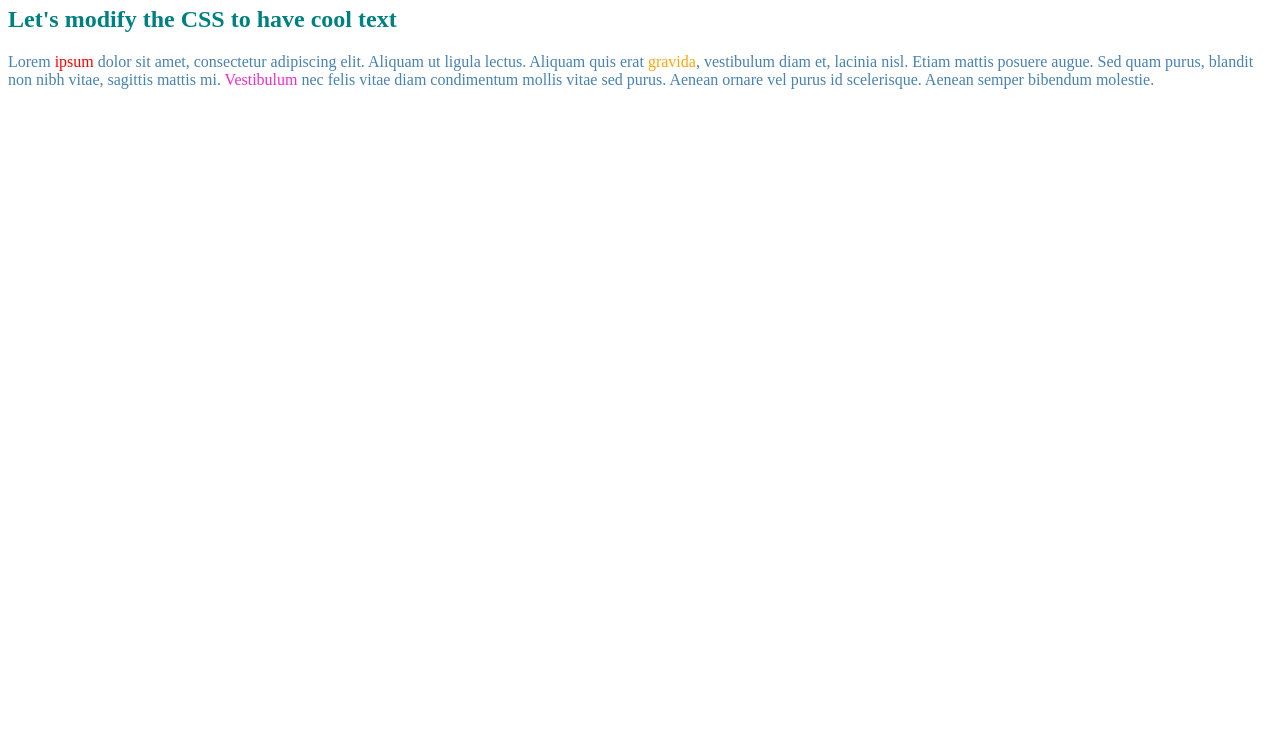
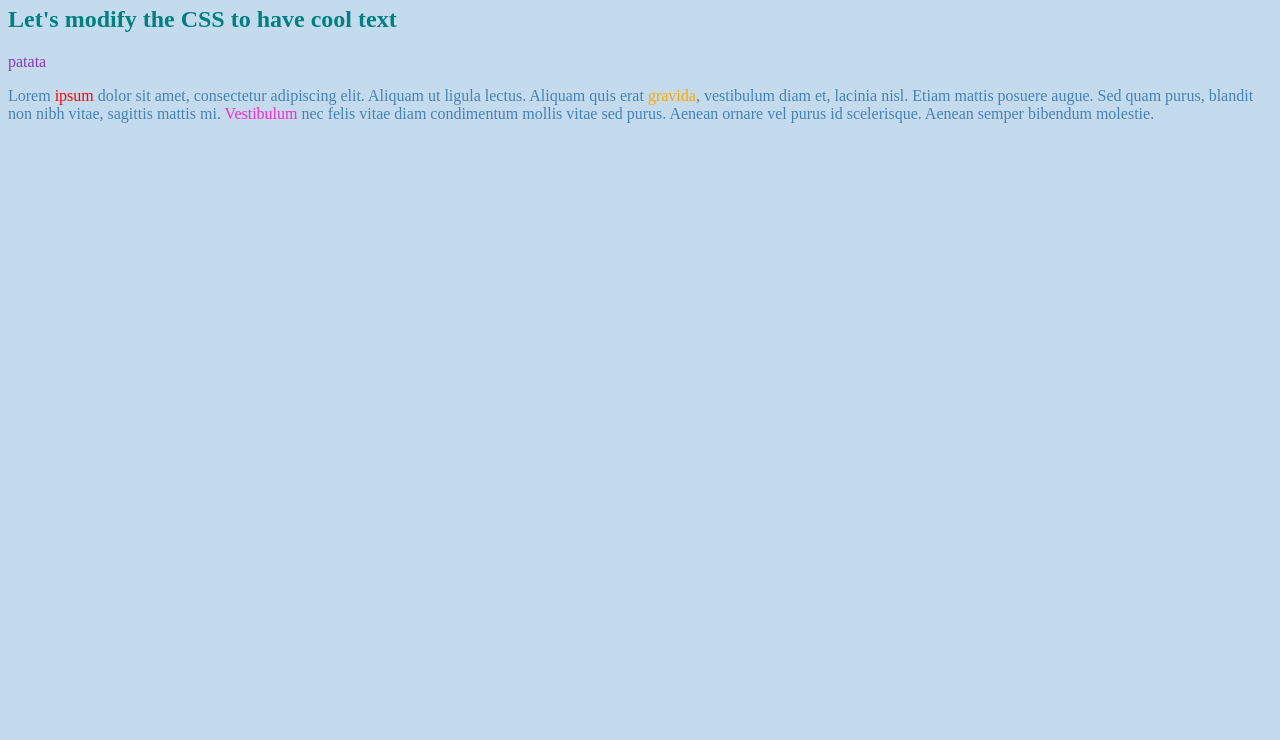
Before and after one commit to andmansim/Ironhack_2023, a plain HTML site: page Clase3/eje2.html in a window 1280 px wide. Shown: the part 60-800 px from the top of the page. Drawn offline with Linux system fonts and the light colour scheme.

Commit message:
patata morada

```diff
--- a/Clase3/eje2.css
+++ b/Clase3/eje2.css
@@ -16,3 +16,8 @@ p{
 #color3{
     color: #f32bcb;
 }
+
+body{
+    background-color: #8ebae085;
+}
+div{color: rgb(140, 55, 186);}
--- a/Clase3/eje2.html
+++ b/Clase3/eje2.html
@@ -7,6 +7,7 @@
         <h1>CSS rocks!</h1>
 
         <h2>Let's modify the CSS to have cool text</h2>
+        <div> patata </div>
 
         <p>
             Lorem <span id = color1>ipsum</span> dolor sit amet, consectetur adipiscing elit.
```
